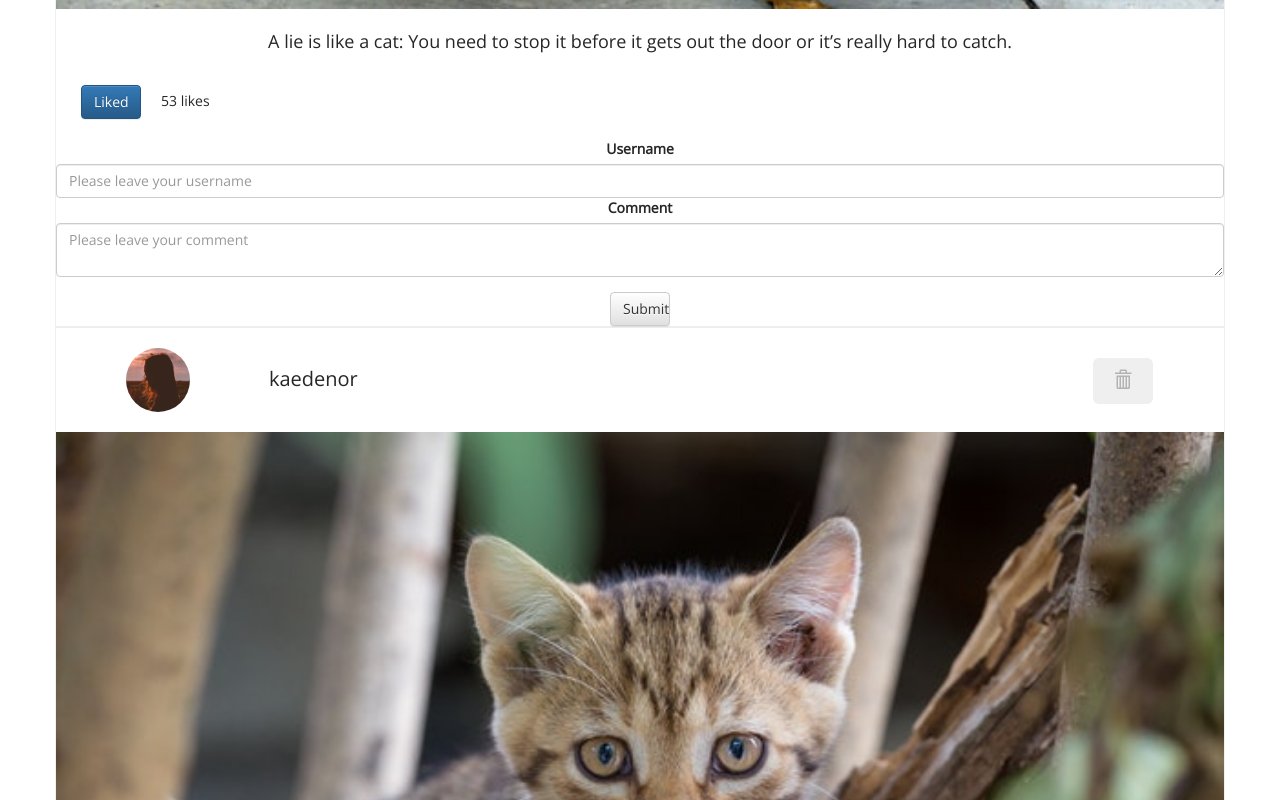
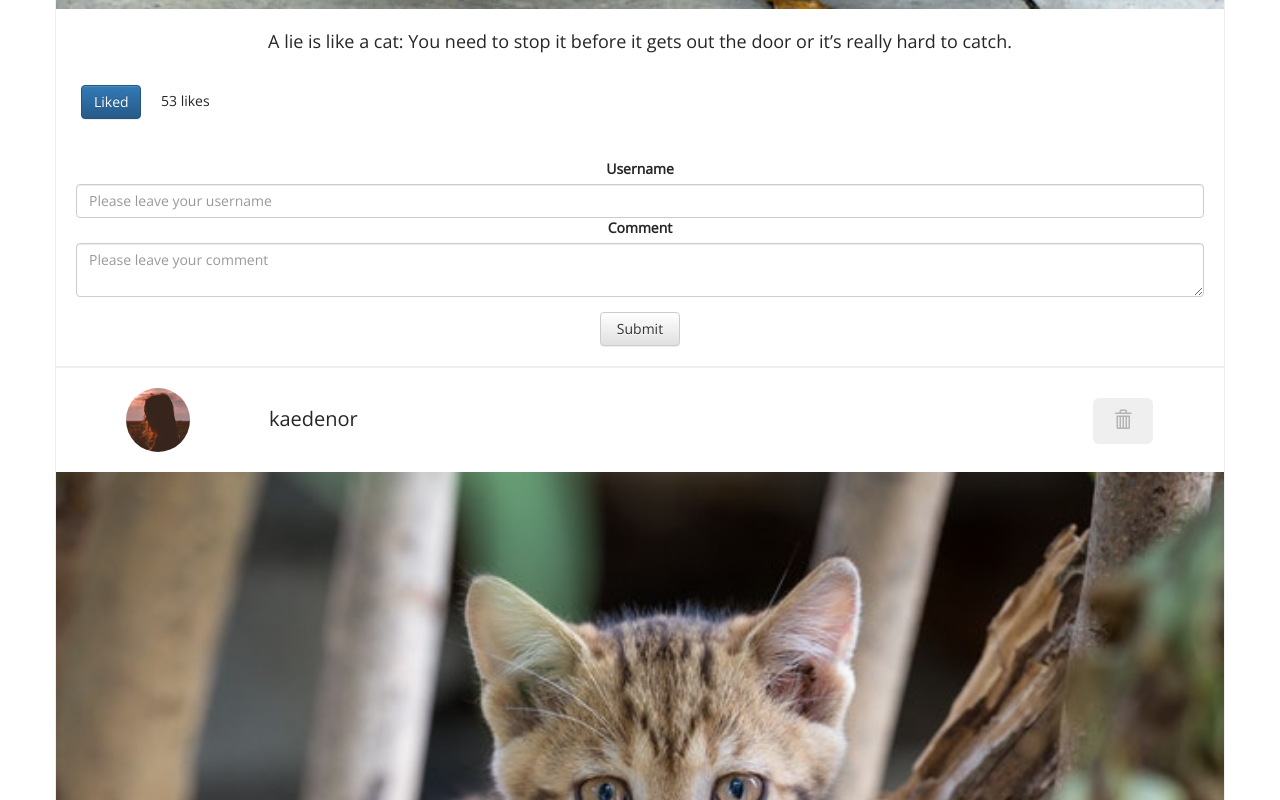
Before and after one commit to ewintram/insta-gallery, a React (Create React App) app: page / in a window 1280 px wide. Shown: the part 960-1760 px from the top of the page. Built offline with nearby package versions, Linux system fonts and the light colour scheme.

Commit message:
styles CommentsForm component

```diff
--- a/src/components/CommentsForm.js
+++ b/src/components/CommentsForm.js
@@ -4,7 +4,7 @@ import { Button, ControlLabel, FormControl, FormGroup } from 'react-bootstrap';
 class CommentsForm extends React.Component {
   render() {
     return (
-      <form>
+      <form className="commentsForm">
         <FormGroup
           controlId="formBasicText">
           <ControlLabel>Username</ControlLabel>
@@ -18,7 +18,7 @@ class CommentsForm extends React.Component {
             placeholder="Please leave your comment"
           />
         </FormGroup>
-        <Button type="submit">Submit</Button>
+        <Button type="submit" className="submitComment">Submit</Button>
       </form>
     );
   }
--- a/src/index.css
+++ b/src/index.css
@@ -68,6 +68,14 @@ p {
   width: 60px;
 }
 
+.submitComment {
+  width: 80px;
+}
+
+.commentsForm {
+  padding: 20px;
+}
+
 .delete-icon {
   font-size: 40px;
   color: rgb(179, 179, 179);
```
